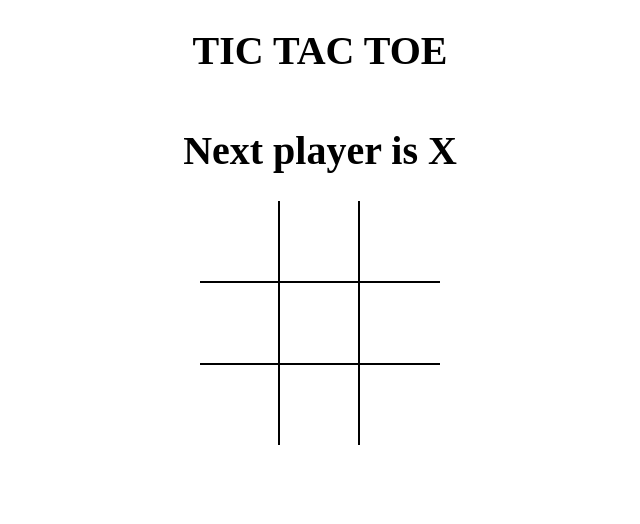
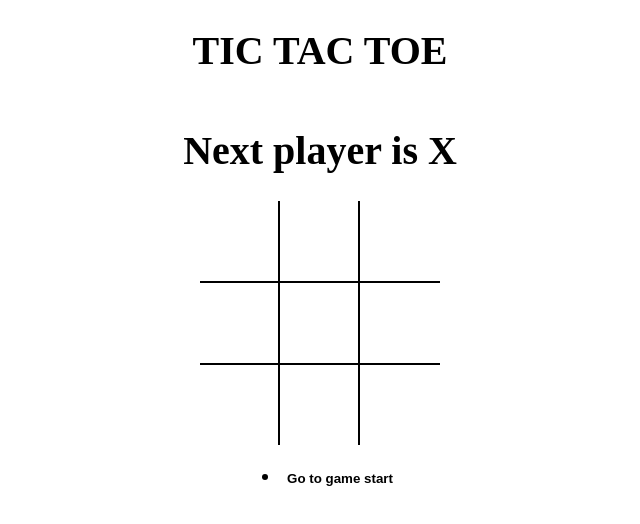
Before and after one commit to Noman608/tictactoe, a React (Vite) app: page / in a window 1280 px wide. Shown: the top 524 px of the page, without its empty margins (320-960 px from the left). Built offline with nearby package versions, Linux system fonts and the light colour scheme.

Commit message:
G. History 2

```diff
--- a/src/App.jsx
+++ b/src/App.jsx
@@ -1,13 +1,14 @@
 import React, { useState } from "react";
 import Board from "./components/Board";
+import History from "./components/History";
 import { calculateWinner } from "./helpers";
 import './styles/root.scss'
 
 const App = () => {
-  const [histery, setHistery] = useState([{ board: Array(9).fill(null), isXNext: true }]);
+  const [history, setHistory] = useState([{ board: Array(9).fill(null), isXNext: true }]);
   const [currentMove,setCurrentMove] = useState(0);
   const [isXNext, setIsXNext] = useState(false);
-  const current = histery[currentMove];
+  const current = history[currentMove];
   const winner = calculateWinner(current.board);
   const message = winner
     ? `Winner is ${winner}`
@@ -16,7 +17,7 @@
     if (current.board[position] || winner) {
       return;
     }
-    setHistery((prev) => {
+    setHistory((prev) => {
       const last = prev[prev.length-1];
       const newBoard =  last.board.map((square, pos) => {
         if (pos === position) {
@@ -28,11 +29,16 @@
     });
     setCurrentMove(prev=>prev+1);
   };
+   const moveTo = (move)=>{
+    setCurrentMove(move);
+   }
+
   return (
     <div className="app">
       <h1>TIC TAC TOE</h1>
       <h1>{message}</h1>
       <Board board={current.board} handleSquareClick={handleSquareClick} />
+      <History history={history} moveTo={moveTo} currentMove={currentMove}/>
     </div>
   );
 };
--- /dev/null
+++ b/src/components/History.jsx
@@ -0,0 +1,28 @@
+import React from 'react'
+
+const History = ({history,moveTo,currentMove}) => {
+  return (
+    <ul>
+      {
+          history.map((_,move)=>{
+              return(
+                <li key={move}>
+                 <button
+                 style={{
+                     fontWeight: move === currentMove ? 'bold': 'normal',
+                 }}
+                 type="button"
+                 onClick={()=>{
+                     moveTo(move)
+                 }}>
+                    {move === 0 ? 'Go to game start' : `Go to move #${move}`}
+                </button>
+               </li>
+              )
+          })
+      }
+    </ul>
+  )
+}
+
+export default History
```
